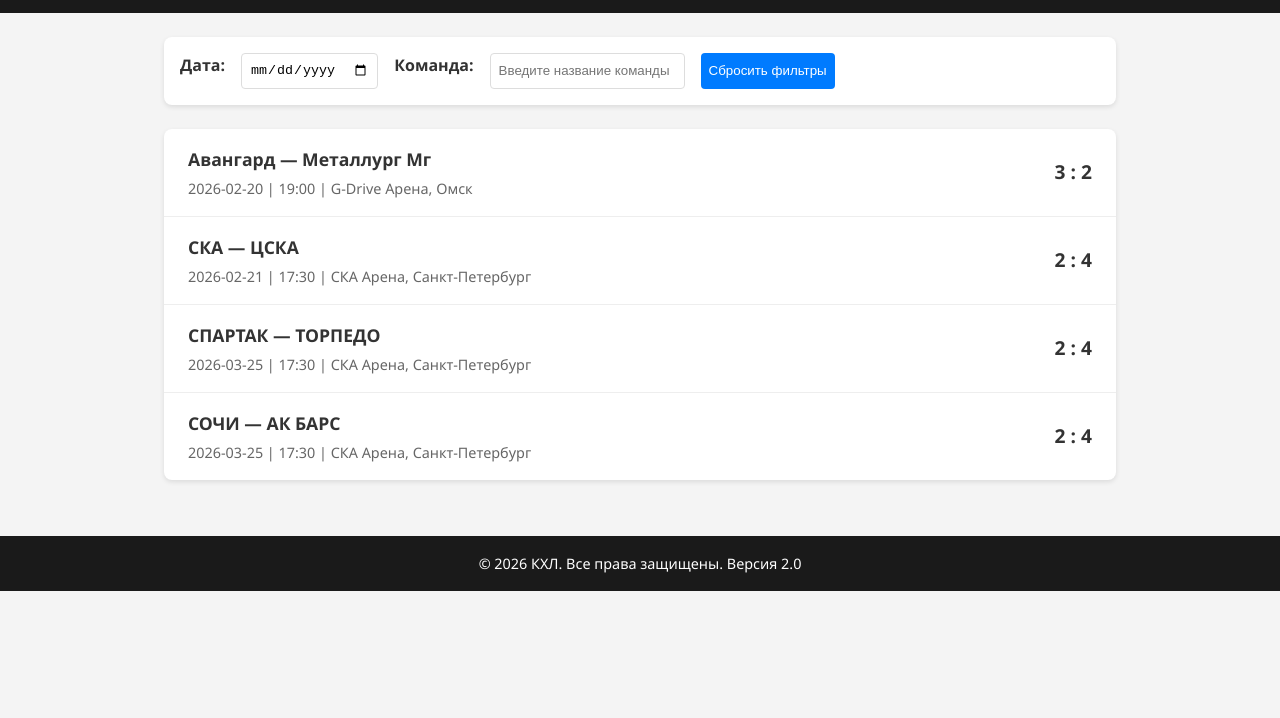
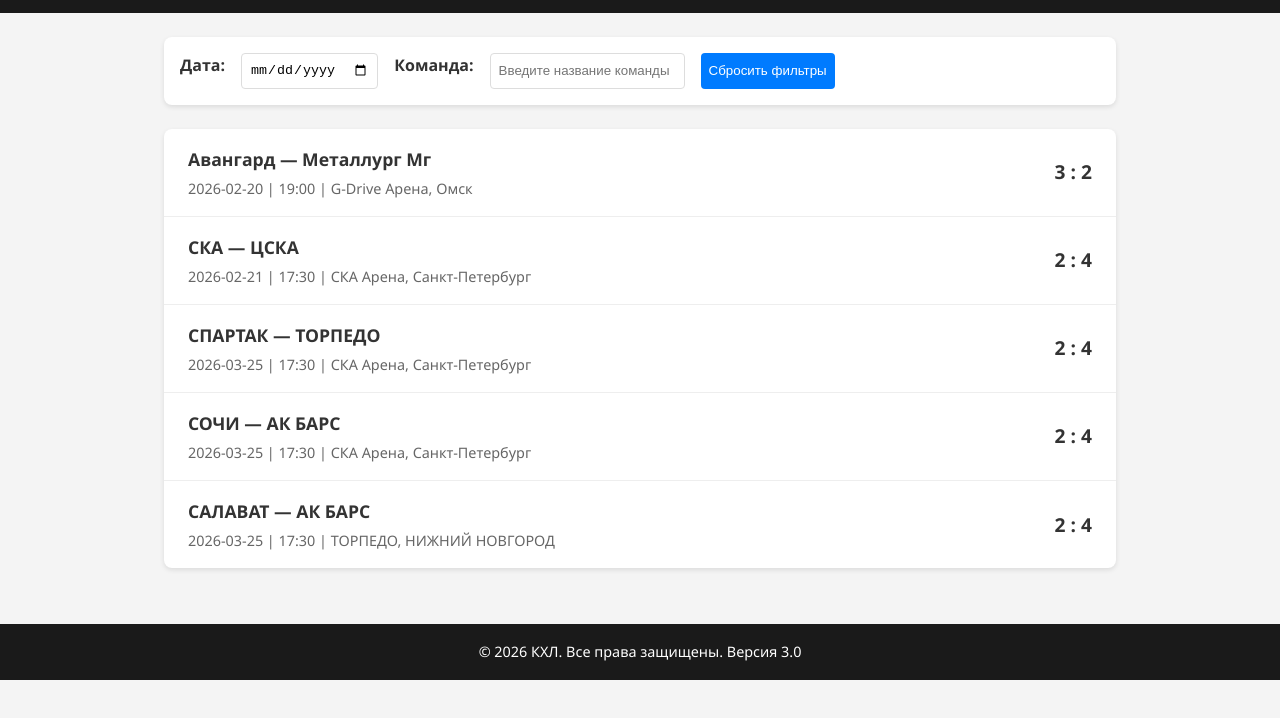
Before and after one commit to Deploer/Kubernetes, a plain HTML site: page APP_khl/index.html in a window 1280 px wide. Shown: the part 70-788 px from the top of the page. Drawn offline with Linux system fonts and the light colour scheme.

Commit message:
add command

```diff
--- a/APP_khl/index.html
+++ b/APP_khl/index.html
@@ -28,7 +28,7 @@
   </main>
 
   <footer>
-    <p>&copy; 2026 КХЛ. Все права защищены. Версия 2.0</p>
+    <p>&copy; 2026 КХЛ. Все права защищены. Версия 3.0</p>
   </footer>
 
   <script src="script.js"></script>
--- a/APP_khl/script.js
+++ b/APP_khl/script.js
@@ -30,6 +30,14 @@
     team1: 'СОЧИ',
     team2: 'АК БАРС',
     arena: 'СКА Арена, Санкт-Петербург',
+    score: '2 : 4'
+  },
+  {
+    date: '2026-03-25',
+    time: '17:30',
+    team1: 'САЛАВАТ',
+    team2: 'АК БАРС',
+    arena: 'ТОРПЕДО, НИЖНИЙ НОВГОРОД',
     score: '2 : 4'
   }
   // Добавьте остальные матчи
```
